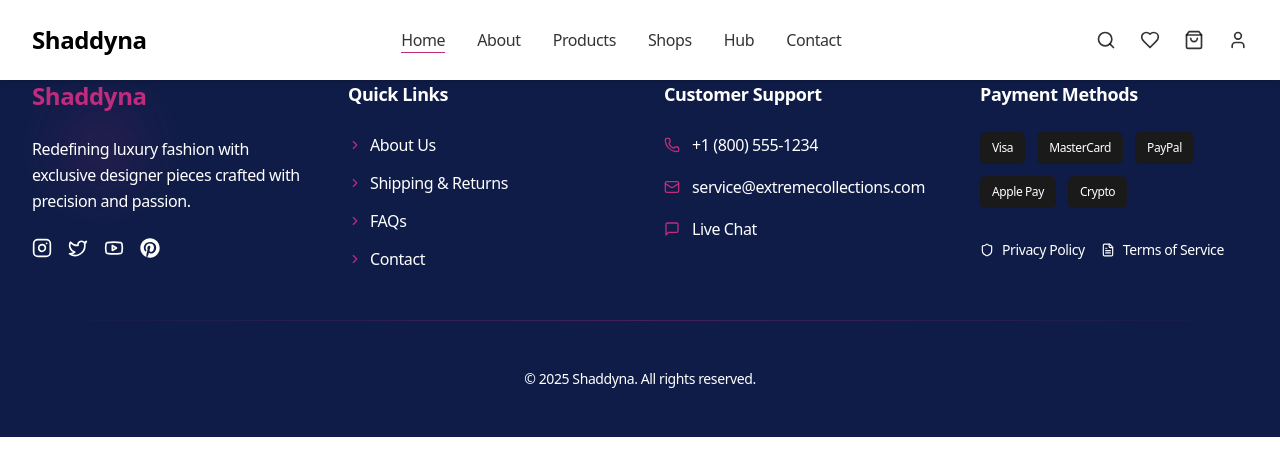
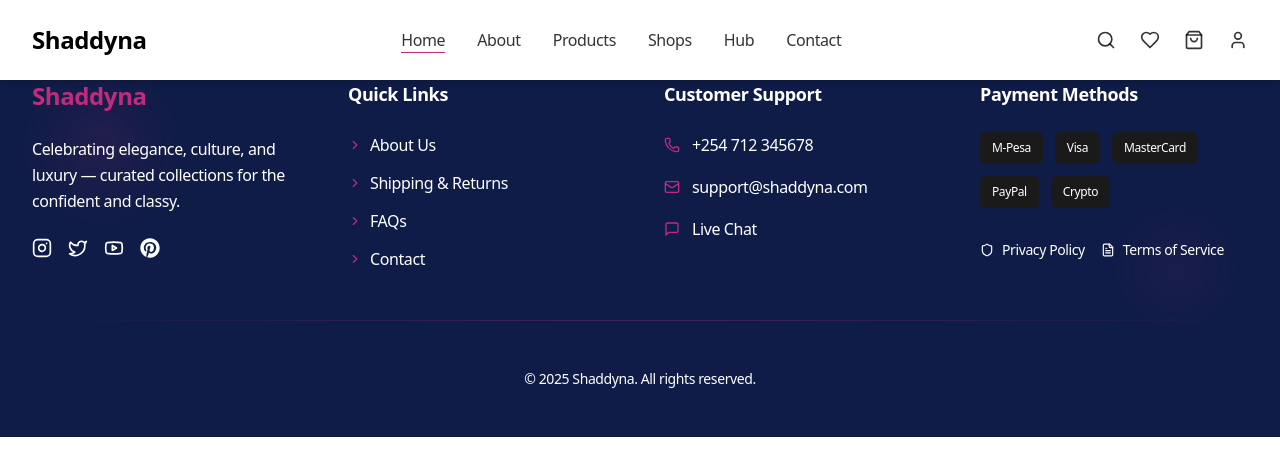
Before and after one commit to shaddyna/shaddyna-frontend, a Next.js app: page / in a window 1280 px wide. Shown: the top 476 px of the page. Built offline with nearby package versions, Linux system fonts and the light colour scheme.

Commit message:
Initial commit

```diff
--- a/app/boutique/[id]/page.tsx
+++ b/app/boutique/[id]/page.tsx
@@ -1,6 +1,6 @@
 "use client";
 
-import { useState, useEffect } from "react";
+import { useState, useEffect, FC } from "react";
 import { motion, AnimatePresence } from "framer-motion";
 import { Star, MapPin, ShoppingBag, ChevronDown, ChevronUp, Search, X, Mail, Phone, Instagram, Facebook, Twitter, Heart, Share2, ArrowLeft, Clock } from "lucide-react";
 import { useRouter } from "next/navigation";
@@ -112,7 +112,16 @@ const boutiques: Boutique[] = [
   // ... (other boutiques with similar extended data)
 ];
 
-const BoutiqueDetailPage = ({ params }: { params: { id: string } }) => {
+
+interface PageProps {
+  params: {
+    id: string;
+  };
+}
+
+const BoutiqueDetailPage: FC<PageProps> = ({ params }) => {
+
+//const BoutiqueDetailPage = ({ params }: { params: { id: string } }) => {
   const router = useRouter();
   const [boutique, setBoutique] = useState<Boutique | null>(null);
   const [activeTab, setActiveTab] = useState('products');
--- a/components/LuxuryFooter.tsx
+++ b/components/LuxuryFooter.tsx
@@ -1,4 +1,4 @@
-"use client";
+/*"use client";
 
 import { motion } from "framer-motion";
 import {
@@ -12,7 +12,7 @@ import { FaPinterest } from "react-icons/fa";
 const LuxuryFooter = () => {
   return (
     <footer className="relative bg-[#0f1c47] text-white pt-20 pb-12 px-4 sm:px-6 lg:px-8 overflow-hidden">
-      {/* Floating decorative elements */}
+      {/* Floating decorative elements *
       <motion.div
         className="absolute top-20 left-10 w-24 h-24 bg-[#bf2c7e]/10 rounded-full blur-xl"
         animate={{
@@ -41,9 +41,9 @@ const LuxuryFooter = () => {
       />
 
       <div className="max-w-7xl mx-auto relative z-10">
-        {/* Main Footer Content */}
+        {/* Main Footer Content *
         <div className="grid grid-cols-1 md:grid-cols-2 lg:grid-cols-4 gap-12">
-          {/* Brand Column */}
+          {/* Brand Column *
           <motion.div
             initial={{ opacity: 0, y: 20 }}
             whileInView={{ opacity: 1, y: 0 }}
@@ -73,7 +73,7 @@ const LuxuryFooter = () => {
             </div>
           </motion.div>
 
-          {/* Quick Links */}
+          {/* Quick Links *
           <motion.div
             initial={{ opacity: 0, y: 20 }}
             whileInView={{ opacity: 1, y: 0 }}
@@ -96,7 +96,7 @@ const LuxuryFooter = () => {
             </ul>
           </motion.div>
 
-          {/* Customer Support */}
+          {/* Customer Support *
           <motion.div
             initial={{ opacity: 0, y: 20 }}
             whileInView={{ opacity: 1, y: 0 }}
@@ -123,7 +123,7 @@ const LuxuryFooter = () => {
             </ul>
           </motion.div>
 
-          {/* Payment & Legal */}
+          {/* Payment & Legal *
           <motion.div
             initial={{ opacity: 0, y: 20 }}
             whileInView={{ opacity: 1, y: 0 }}
@@ -162,6 +162,187 @@ const LuxuryFooter = () => {
           </motion.div>
         </div>
 
+        {/* Divider *
+        <motion.div
+          initial={{ scaleX: 0 }}
+          whileInView={{ scaleX: 1 }}
+          transition={{ duration: 0.8 }}
+          viewport={{ once: true }}
+          className="h-px bg-gradient-to-r from-transparent via-[#bf2c7e]/30 to-transparent my-12"
+        />
+
+        {/* Copyright *
+        <motion.div
+          initial={{ opacity: 0 }}
+          whileInView={{ opacity: 1 }}
+          transition={{ delay: 0.4 }}
+          viewport={{ once: true }}
+          className="text-center text-sm text-white"
+        >
+          © {new Date().getFullYear()} Shaddyna. All rights reserved.
+        </motion.div>
+      </div>
+    </footer>
+  );
+};
+
+export default LuxuryFooter;*/
+
+"use client";
+
+import { motion } from "framer-motion";
+import {
+  Phone, Mail, MessageSquare,
+  CreditCard, Shield, FileText,
+  Instagram, Twitter, Youtube,
+  ChevronRight
+} from "lucide-react";
+import { FaPinterest } from "react-icons/fa";
+
+const socialIcons = [
+  { Icon: Instagram, link: "#" },
+  { Icon: Twitter, link: "#" },
+  { Icon: Youtube, link: "#" },
+  { Icon: FaPinterest, link: "#" },
+];
+
+const quickLinks = [
+  { label: "About Us", href: "#" },
+  { label: "Shipping & Returns", href: "#" },
+  { label: "FAQs", href: "#" },
+  { label: "Contact", href: "#" },
+];
+
+const supportLinks = [
+  { label: "+254 712 345678", href: "tel:+254712345678", Icon: Phone },
+  { label: "support@shaddyna.com", href: "mailto:support@shaddyna.com", Icon: Mail },
+  { label: "Live Chat", href: "#", Icon: MessageSquare },
+];
+
+const paymentMethods = ["M-Pesa", "Visa", "MasterCard", "PayPal", "Crypto"];
+
+const legalLinks = [
+  { label: "Privacy Policy", href: "#", Icon: Shield },
+  { label: "Terms of Service", href: "#", Icon: FileText },
+];
+
+const LuxuryFooter = () => {
+  return (
+    <footer className="relative bg-[#0f1c47] text-white pt-20 pb-12 px-4 sm:px-6 lg:px-8 overflow-hidden">
+      {/* Decorative Motion Circles */}
+      <motion.div
+        className="absolute top-20 left-10 w-24 h-24 bg-[#bf2c7e]/10 rounded-full blur-xl"
+        animate={{ x: [0, 15, 0], y: [0, 20, 0], rotate: [0, 10, 0] }}
+        transition={{ duration: 15, repeat: Infinity, repeatType: "reverse" }}
+      />
+      <motion.div
+        className="absolute bottom-32 right-16 w-20 h-20 bg-[#bf2c7e]/5 rounded-full blur-lg"
+        animate={{ scale: [1, 1.1, 1], rotate: [0, -5, 0] }}
+        transition={{ duration: 12, repeat: Infinity, repeatType: "reverse" }}
+      />
+
+      <div className="max-w-7xl mx-auto relative z-10">
+        <div className="grid grid-cols-1 md:grid-cols-2 lg:grid-cols-4 gap-12">
+          {/* Brand Section */}
+          <motion.div
+            initial={{ opacity: 0, y: 20 }}
+            whileInView={{ opacity: 1, y: 0 }}
+            transition={{ duration: 0.6 }}
+            viewport={{ once: true }}
+          >
+            <h3 className="text-2xl font-bold mb-6 text-transparent bg-clip-text bg-[#bf2c7e]">
+              Shaddyna
+            </h3>
+            <p className="mb-6">
+              Celebrating elegance, culture, and luxury — curated collections for the confident and classy.
+            </p>
+            <div className="flex space-x-4">
+              {socialIcons.map(({ Icon, link }, index) => (
+                <motion.a
+                  key={index}
+                  href={link}
+                  className="hover:text-[#bf2c7e] transition-colors"
+                  whileHover={{ y: -3, scale: 1.1 }}
+                  whileTap={{ scale: 0.95 }}
+                >
+                  <Icon size={20} />
+                </motion.a>
+              ))}
+            </div>
+          </motion.div>
+
+          {/* Quick Links */}
+          <motion.div
+            initial={{ opacity: 0, y: 20 }}
+            whileInView={{ opacity: 1, y: 0 }}
+            transition={{ duration: 0.6, delay: 0.1 }}
+            viewport={{ once: true }}
+          >
+            <h4 className="text-lg font-semibold mb-6">Quick Links</h4>
+            <ul className="space-y-3">
+              {quickLinks.map(({ label, href }, index) => (
+                <motion.li key={index} whileHover={{ x: 5 }} transition={{ type: "spring", stiffness: 300 }}>
+                  <a href={href} className="flex items-center hover:text-[#bf2c7e] transition-colors">
+                    <ChevronRight size={14} className="mr-2 text-[#bf2c7e]" /> {label}
+                  </a>
+                </motion.li>
+              ))}
+            </ul>
+          </motion.div>
+
+          {/* Customer Support */}
+          <motion.div
+            initial={{ opacity: 0, y: 20 }}
+            whileInView={{ opacity: 1, y: 0 }}
+            transition={{ duration: 0.6, delay: 0.2 }}
+            viewport={{ once: true }}
+          >
+            <h4 className="text-lg font-semibold mb-6">Customer Support</h4>
+            <ul className="space-y-4">
+              {supportLinks.map(({ label, href, Icon }, index) => (
+                <motion.li key={index} whileHover={{ x: 5 }}>
+                  <a href={href} className="flex items-center hover:text-[#bf2c7e] transition-colors">
+                    <Icon size={16} className="mr-3 text-[#bf2c7e]" /> {label}
+                  </a>
+                </motion.li>
+              ))}
+            </ul>
+          </motion.div>
+
+          {/* Payment & Legal */}
+          <motion.div
+            initial={{ opacity: 0, y: 20 }}
+            whileInView={{ opacity: 1, y: 0 }}
+            transition={{ duration: 0.6, delay: 0.3 }}
+            viewport={{ once: true }}
+          >
+            <h4 className="text-lg font-semibold mb-6">Payment Methods</h4>
+            <div className="flex flex-wrap gap-3 mb-8">
+              {paymentMethods.map((method, index) => (
+                <motion.div
+                  key={index}
+                  className="bg-[#1a1a1a] px-3 py-2 rounded-md text-xs"
+                  whileHover={{ y: -3 }}
+                >
+                  {method}
+                </motion.div>
+              ))}
+            </div>
+            <div className="flex flex-wrap gap-4 text-sm">
+              {legalLinks.map(({ label, href, Icon }, index) => (
+                <motion.a
+                  key={index}
+                  href={href}
+                  className="flex items-center hover:text-[#bf2c7e] transition-colors"
+                  whileHover={{ x: 3 }}
+                >
+                  <Icon size={14} className="mr-2" /> {label}
+                </motion.a>
+              ))}
+            </div>
+          </motion.div>
+        </div>
+
         {/* Divider */}
         <motion.div
           initial={{ scaleX: 0 }}
@@ -177,7 +358,7 @@ const LuxuryFooter = () => {
           whileInView={{ opacity: 1 }}
           transition={{ delay: 0.4 }}
           viewport={{ once: true }}
-          className="text-center text-sm text-white"
+          className="text-center text-sm"
         >
           © {new Date().getFullYear()} Shaddyna. All rights reserved.
         </motion.div>
```
